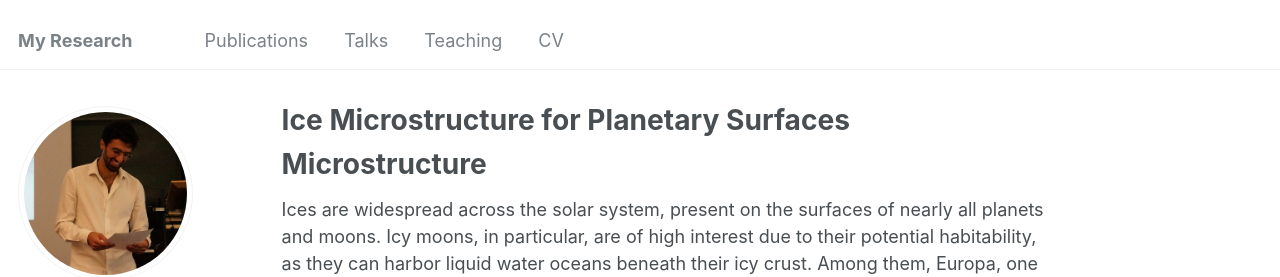
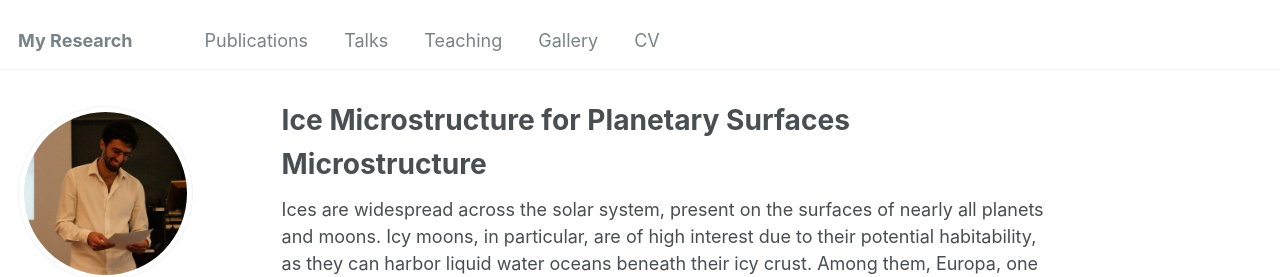
Before and after one commit to cmergny/cmergny.github.io, a Jekyll site: the page built from _pages/about.md, in a window 1280 px wide. Shown: the top 277 px of the page. Built offline with Jekyll 4.4.1, drawn with Linux system fonts in a browser that asks for light colours; some web fonts are replaced.

Commit message:
Update navigation.yml

```diff
--- a/_data/navigation.yml
+++ b/_data/navigation.yml
@@ -14,8 +14,8 @@ main:
   - title: "Teaching"
     url: /teaching/
 
-  #- title: "Portfolio"
-  #  url: /portfolio/
+  - title: "Gallery"
+    url: /portfolio/
 
   #- title: "Blog Posts"
   #  url: /year-archive/
```
